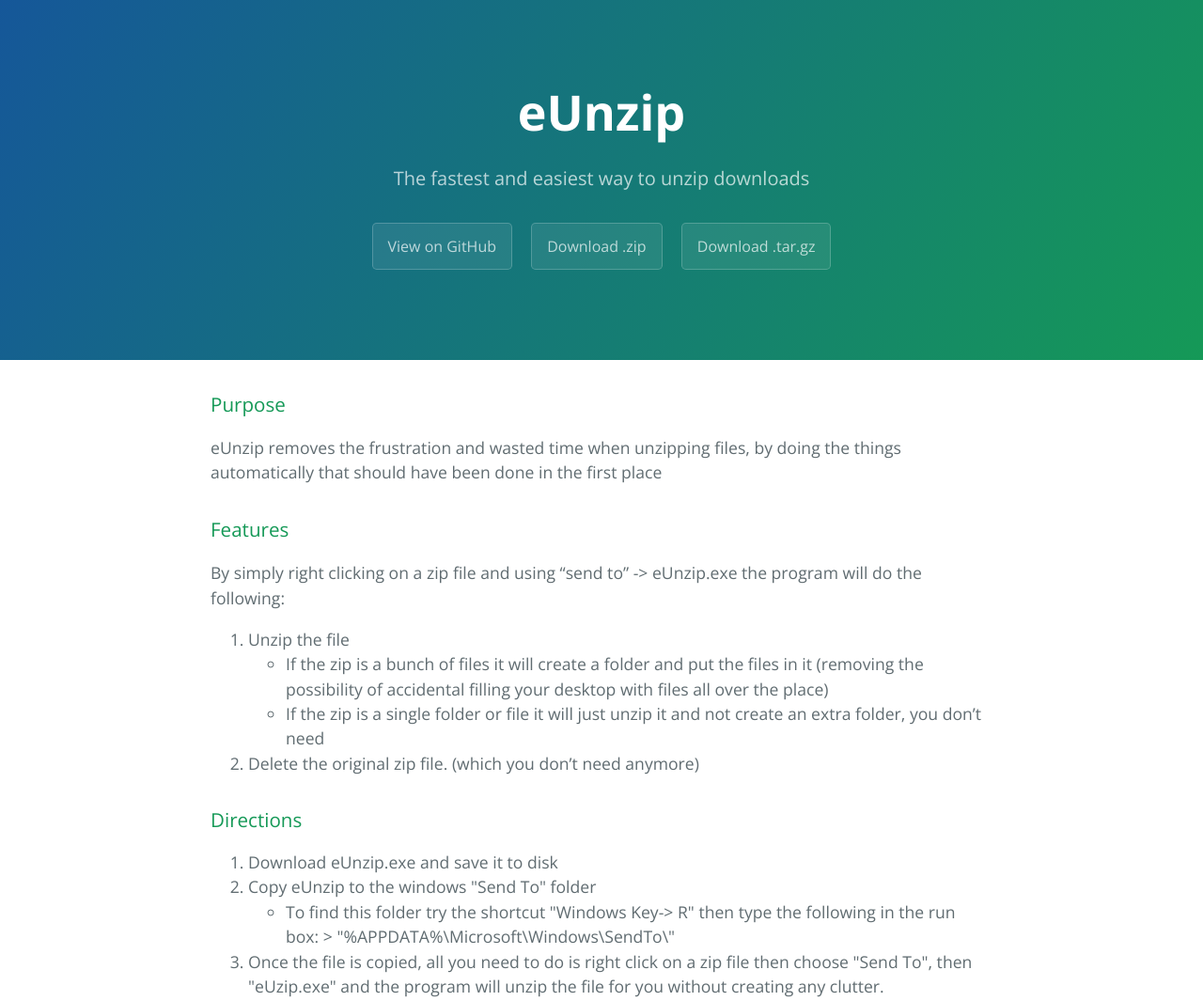
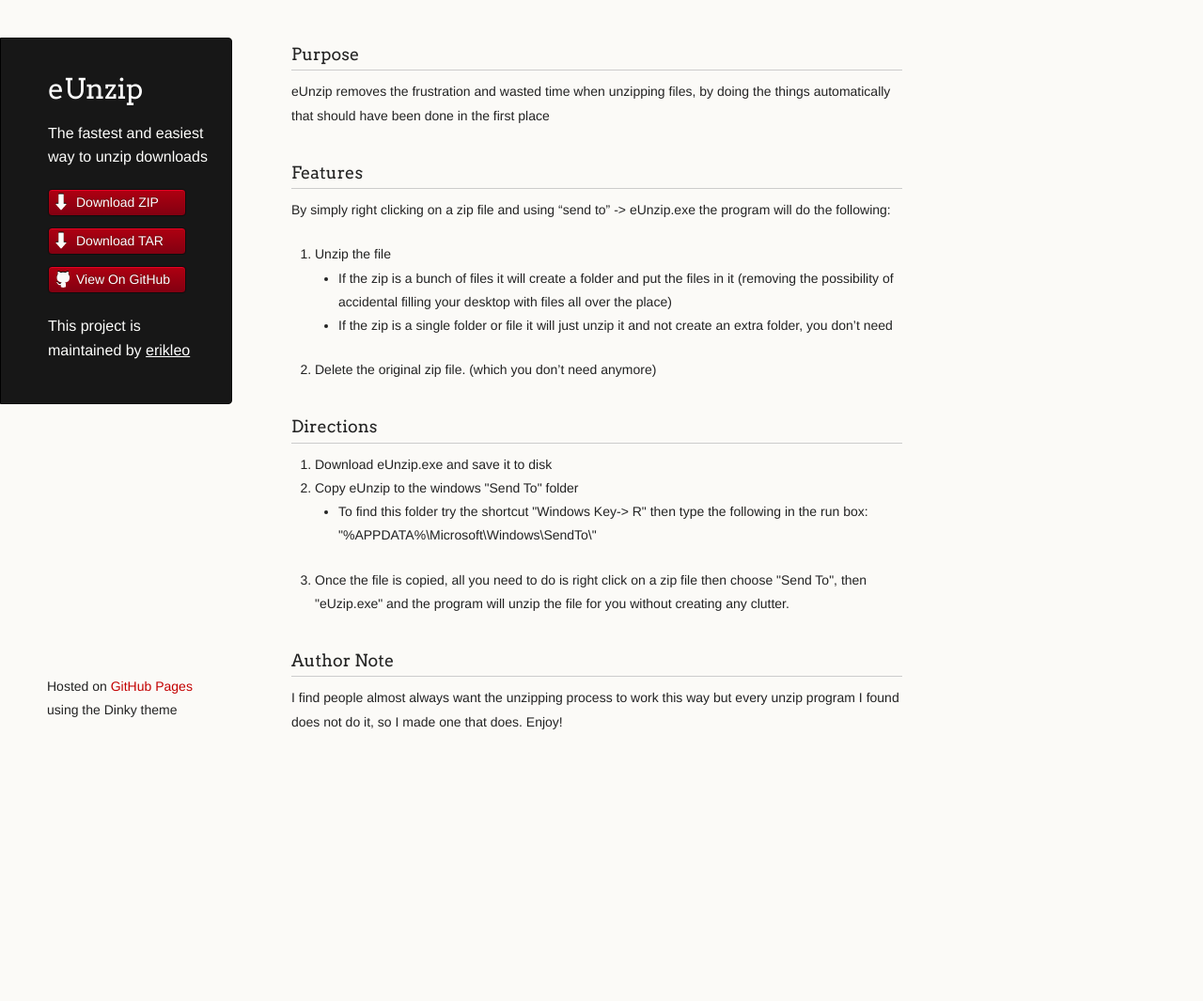
Before and after one commit to erikleo/eUnzip, a plain HTML site: page index.html in a window 1280 px wide. Shown: the top 1065 px of the page at 94% size. After the commit the page ends 853 px from the top, so only its background shows below. Drawn offline with nearby package versions, Linux system fonts and the light colour scheme.

Commit message:
Create gh-pages branch via GitHub

```diff
--- a/index.html
+++ b/index.html
@@ -1,25 +1,36 @@
-<!DOCTYPE html>
-<html lang="en-us">
+<!doctype html>
+<html>
   <head>
-    <meta charset="UTF-8">
+    <meta charset="utf-8">
+    <meta http-equiv="X-UA-Compatible" content="chrome=1">
     <title>eUnzip by erikleo</title>
-    <meta name="viewport" content="width=device-width, initial-scale=1">
-    <link rel="stylesheet" type="text/css" href="stylesheets/normalize.css" media="screen">
-    <link href='https://fonts.googleapis.com/css?family=Open+Sans:400,700' rel='stylesheet' type='text/css'>
-    <link rel="stylesheet" type="text/css" href="stylesheets/stylesheet.css" media="screen">
-    <link rel="stylesheet" type="text/css" href="stylesheets/github-light.css" media="screen">
+
+    <link rel="stylesheet" href="stylesheets/styles.css">
+    <link rel="stylesheet" href="stylesheets/github-light.css">
+    <script src="javascripts/scale.fix.js"></script>
+    <meta name="viewport" content="width=device-width, initial-scale=1, user-scalable=no">
+    <!--[if lt IE 9]>
+    <script src="//html5shiv.googlecode.com/svn/trunk/html5.js"></script>
+    <![endif]-->
   </head>
   <body>
-    <section class="page-header">
-      <h1 class="project-name">eUnzip</h1>
-      <h2 class="project-tagline">The fastest and easiest way to unzip downloads</h2>
-      <a href="https://github.com/erikleo/eUnzip" class="btn">View on GitHub</a>
-      <a href="https://github.com/erikleo/eUnzip/zipball/master" class="btn">Download .zip</a>
-      <a href="https://github.com/erikleo/eUnzip/tarball/master" class="btn">Download .tar.gz</a>
-    </section>
+    <div class="wrapper">
+      <header>
+        <h1 class="header">eUnzip</h1>
+        <p class="header">The fastest and easiest way to unzip downloads</p>
 
-    <section class="main-content">
-      <h3>
+        <ul>
+          <li class="download"><a class="buttons" href="https://github.com/erikleo/eUnzip/zipball/master">Download ZIP</a></li>
+          <li class="download"><a class="buttons" href="https://github.com/erikleo/eUnzip/tarball/master">Download TAR</a></li>
+          <li><a class="buttons github" href="https://github.com/erikleo/eUnzip">View On GitHub</a></li>
+        </ul>
+
+        <p class="header">This project is maintained by <a class="header name" href="https://github.com/erikleo">erikleo</a></p>
+
+
+      </header>
+      <section>
+        <h3>
 <a id="purpose" class="anchor" href="#purpose" aria-hidden="true"><span aria-hidden="true" class="octicon octicon-link"></span></a>Purpose</h3>
 
 <p>eUnzip removes the frustration and wasted time when unzipping files, by doing the things automatically that should have been done in the first place</p>
@@ -49,7 +60,7 @@
 
 <ul>
 <li>To find this folder try the shortcut "Windows Key-&gt; R" then type the following in the run box:
-&gt; "%APPDATA%\Microsoft\Windows\SendTo\"</li>
+"%APPDATA%\Microsoft\Windows\SendTo\"</li>
 </ul>
 </li>
 <li>Once the file is copied, all you need to do is right click on a zip file then choose "Send To", then "eUzip.exe" and the program will unzip the file for you without creating any clutter.</li>
@@ -59,16 +70,13 @@
 <a id="author-note" class="anchor" href="#author-note" aria-hidden="true"><span aria-hidden="true" class="octicon octicon-link"></span></a>Author Note</h3>
 
 <p>I find people almost always want the unzipping process to work this way but every unzip program I found does not do it, so I made one that does.  Enjoy!</p>
-
-      <footer class="site-footer">
-        <span class="site-footer-owner"><a href="https://github.com/erikleo/eUnzip">eUnzip</a> is maintained by <a href="https://github.com/erikleo">erikleo</a>.</span>
-
-        <span class="site-footer-credits">This page was generated by <a href="https://pages.github.com">GitHub Pages</a> using the <a href="https://github.com/jasonlong/cayman-theme">Cayman theme</a> by <a href="https://twitter.com/jasonlong">Jason Long</a>.</span>
+      </section>
+      <footer>
+        <p><small>Hosted on <a href="https://pages.github.com">GitHub Pages</a> using the Dinky theme</small></p>
       </footer>
-
-    </section>
-
-            <script type="text/javascript">
+    </div>
+    <!--[if !IE]><script>fixScale(document);</script><![endif]-->
+		          <script type="text/javascript">
             var gaJsHost = (("https:" == document.location.protocol) ? "https://ssl." : "http://www.");
             document.write(unescape("%3Cscript src='" + gaJsHost + "google-analytics.com/ga.js' type='text/javascript'%3E%3C/script%3E"));
           </script>
```
Also changed, not shown: params.json (+1 -1 lines).
